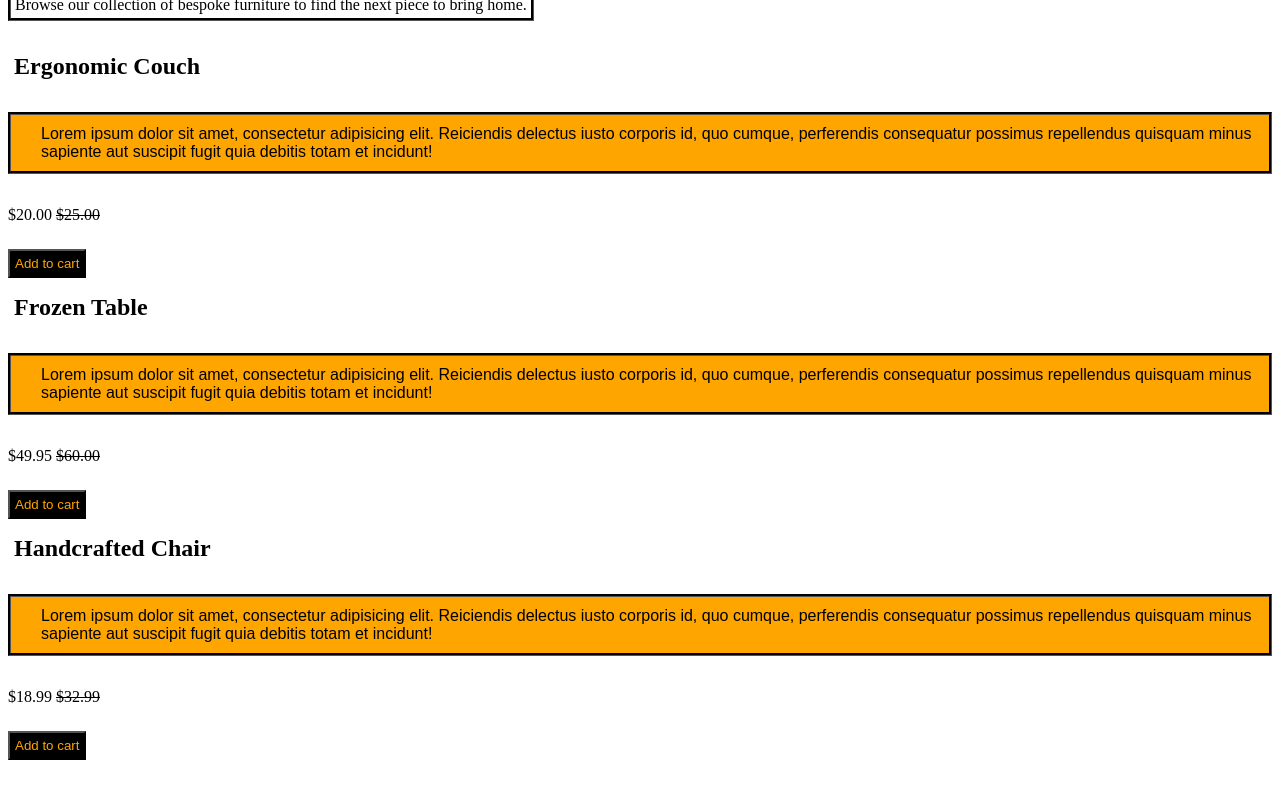
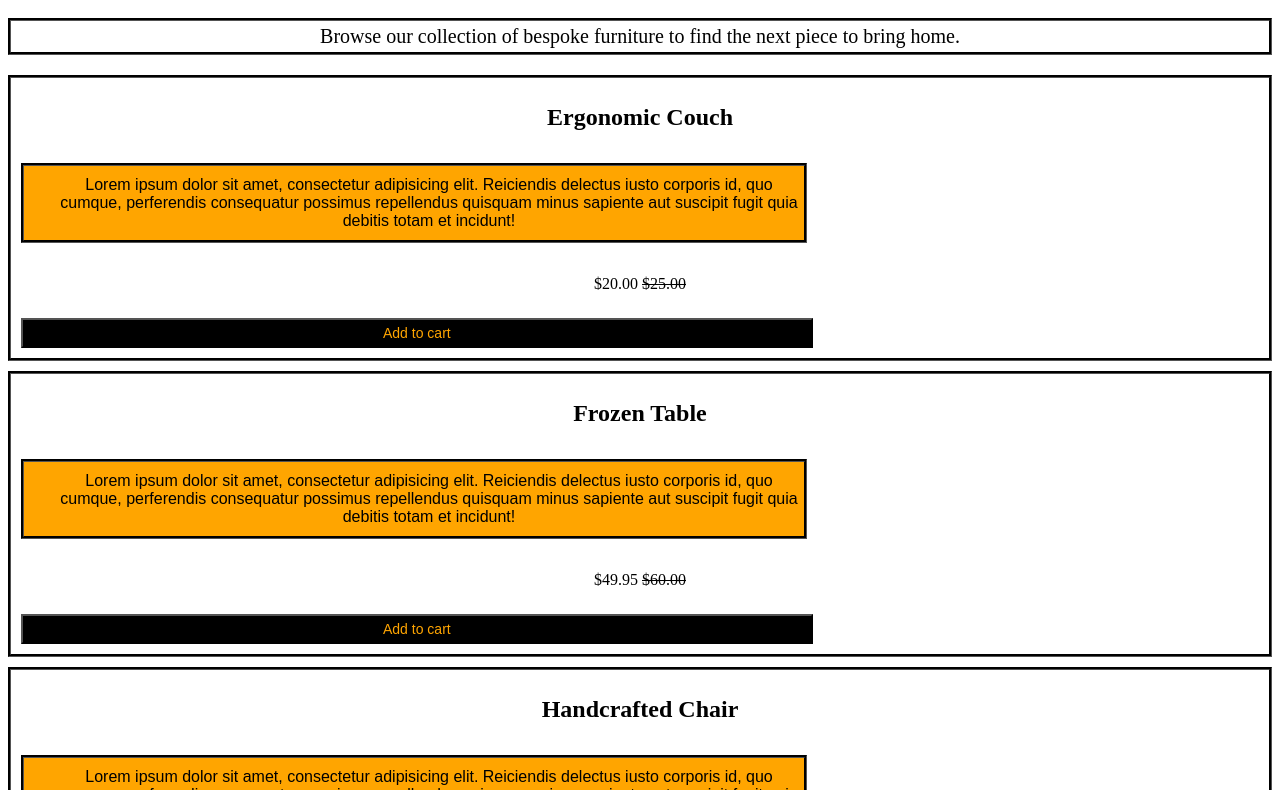
Before and after one commit to AntoniRom17/furniture-emporium, a plain HTML site: page index.html in a window 1280 px wide. Shown: the part 107-897 px from the top of the page. Before the commit the page ends 875 px from the top, so only its background shows below. Drawn offline with Linux system fonts and the light colour scheme.

Commit message:
feature-a

```diff
--- a/index.css
+++ b/index.css
@@ -1,5 +1,5 @@
 h2 {
-  display: inline-block;
+  text-align: center;
   padding: 6px;
   margin-top: 10px;
   margin-bottom: 10px;
@@ -9,18 +9,26 @@ h2 {
   border-color: black;
   border-style: groove;
   padding: 4px;
-  display: inline-block;
+  text-align: center;
+  font-size: 20px;
 }
 
 button {
-  padding: 5px;
   background-color: black;
   color: orange;
   cursor: pointer;
+  font-size: 14px;
+  padding-left: 360px;
+  padding-right: 360px;
+  padding-top: 5px;
+  padding-bottom: 5px;
+
 }
 
 .price {
   margin-bottom: 25px;
+  text-align: center;
+
 }
 
 .description {
@@ -32,9 +40,41 @@ button {
   padding-top: 10px;
   padding-bottom: 10px;
   font-family: Arial, Helvetica, sans-serif;
+  width: 750px;
+  text-align: center;
 }
 
 button:hover {
   background-color: grey;
   cursor: crosshair;
+  text-align: center;
 }
+
+.Couch {
+    border-style: groove;
+    border-color: black;
+    padding: 10px;
+    margin-top: 10px;
+    margin-bottom: 10px;
+}
+
+.Table {
+    border-style: groove;
+    border-color: black;
+    padding: 10px;
+    margin-top: 10px;
+    margin-bottom: 10px;
+}
+
+.Chair {
+     border-style: groove;
+    border-color: black;
+    padding: 10px;
+    margin-top: 10px;
+    margin-bottom: 10px;
+}
+
+h1 {
+    text-align: center;
+    font-size: 50px;
+}
--- a/index.html
+++ b/index.html
@@ -13,7 +13,7 @@
           bring home.
         </p>
       </header>
-      <article>
+      <article class="Couch">
         <h2>Ergonomic Couch</h2>
         <p class="description">
           Lorem ipsum dolor sit amet, consectetur adipisicing elit. Reiciendis
@@ -22,9 +22,9 @@
           debitis totam et incidunt!
         </p>
         <p class="price">$20.00 <s>$25.00</s></p>
-        <button>Add to cart</button>
+        <button >Add to cart</button>
       </article>
-      <article>
+      <article class="Table">
         <h2>Frozen Table</h2>
         <p class="description">
           Lorem ipsum dolor sit amet, consectetur adipisicing elit. Reiciendis
@@ -33,9 +33,9 @@
           debitis totam et incidunt!
         </p>
         <p class="price">$49.95 <s>$60.00</s></p>
-        <button>Add to cart</button>
+        <button >Add to cart</button>
       </article>
-      <article>
+      <article class="Chair">
         <h2>Handcrafted Chair</h2>
         <p class="description">
           Lorem ipsum dolor sit amet, consectetur adipisicing elit. Reiciendis
@@ -44,7 +44,7 @@
           debitis totam et incidunt!
         </p>
         <p class="price">$18.99 <s>$32.99</s></p>
-        <button>Add to cart</button>
+        <button >Add to cart</button>
       </article>
     </main>
   </body>
```
